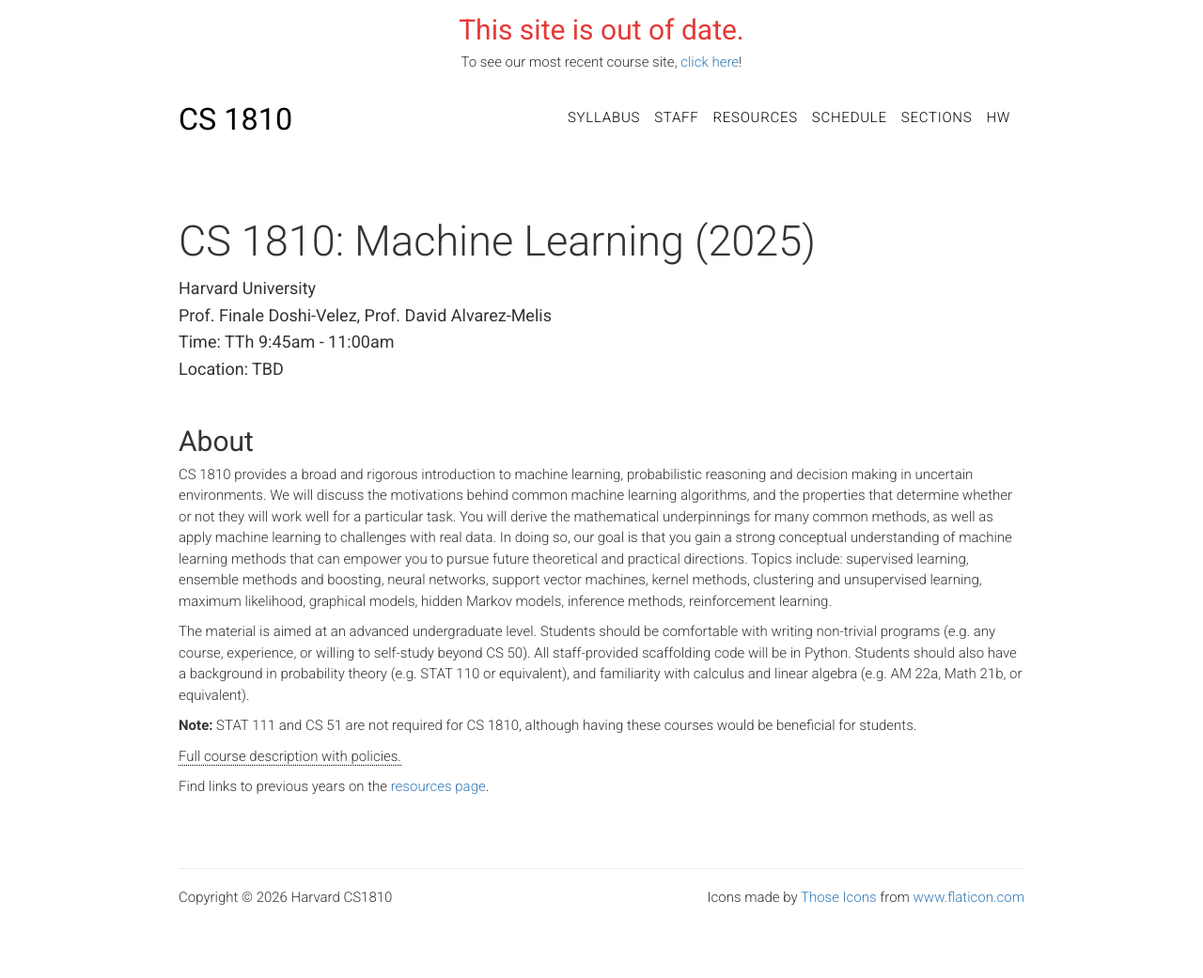
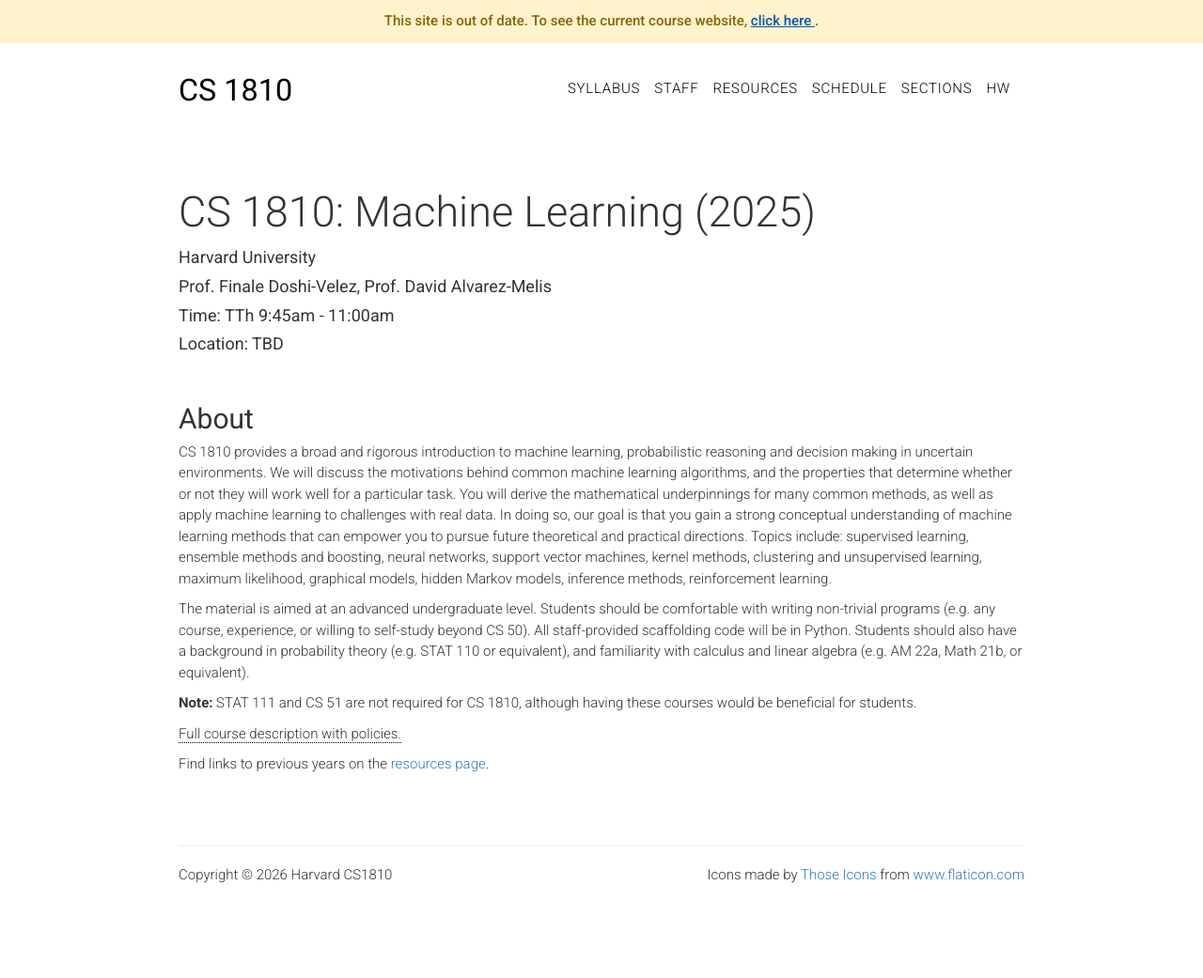
Before and after one commit to harvard-ml-courses/cs181-web, a Jekyll site: the page built from index.html, in a window 1280 px wide. Shown: the whole page at 94% size. Built offline with Jekyll 4.4.1, drawn with Linux system fonts in a browser that asks for light colours; after the commit the page ends 1017 px from its top, so only the background shows below that.

Commit message:
fix layout of deprecation

```diff
--- a/_includes/head.html
+++ b/_includes/head.html
@@ -5,11 +5,6 @@
 	<meta name="description" content="">
 	<title>{% if page.title %} {{ page.title }} | {% endif %}{{site.title}}</title>
 
-	<section class="main-container text">
-		<h2 class="title announcement">This site is out of date.</h2>
-		  To see our most recent course site, <a href="https://harvard-ml-courses.github.io/cs181-web/">click here</a>!
-	<section>
-
 	<!-- CSS files -->
 	<link href="https://fonts.googleapis.com/css?family=Roboto:300,400,500,700&display=swap" rel="stylesheet">
 	<link rel="stylesheet" href="https://maxcdn.bootstrapcdn.com/bootstrap/3.3.6/css/bootstrap.min.css"
--- a/_layouts/default.html
+++ b/_layouts/default.html
@@ -4,6 +4,22 @@
   {% include head.html %}
 
     <body>
+
+	<div style="
+        	background: #fff3cd;
+        	color: #856404;
+        	padding: 12px 16px;
+        	text-align: center;
+        	font-weight: 500;
+     		border-bottom: 1px solid #ffeeba;
+	">
+        	This site is out of date.
+        	To see the current course website,
+        	<a href="https://harvard-ml-courses.github.io/cs181-web/"
+           	   style="color: #0056b3; text-decoration: underline;">
+                    click here
+        	</a>.
+	</div>
 
         {% include header.html %}
 
```
